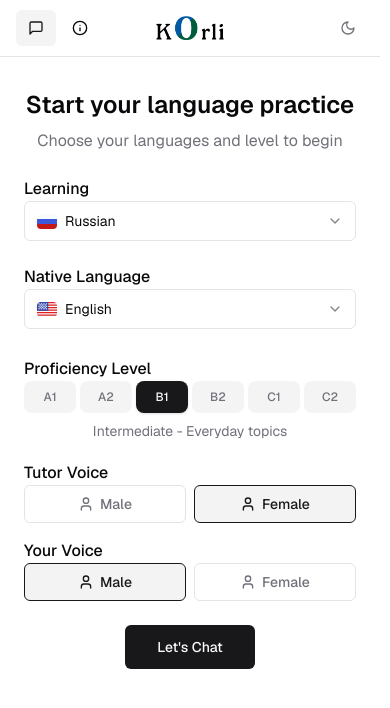
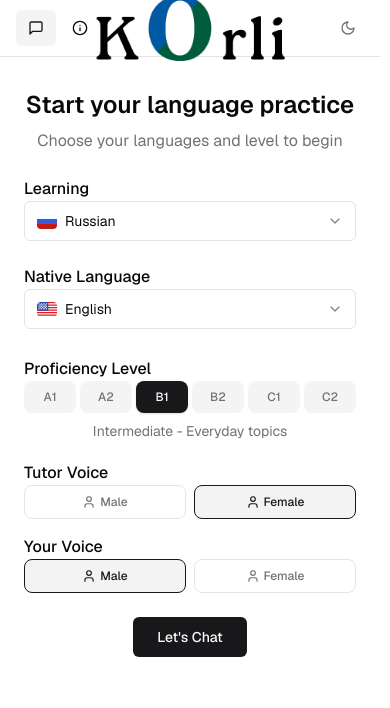
Before and after one commit to wiggam/korli-fe, a Next.js app: page / in a window 390 px wide. Shown: the top 708 px of the page. Built offline with nearby package versions, Linux system fonts and the light colour scheme.

Commit message:
chore(app): fix responsive chat input, console warning

```diff
--- a/components/configuration-form.tsx
+++ b/components/configuration-form.tsx
@@ -69,14 +69,14 @@ function GenderButton({
 			type="button"
 			onClick={onClick}
 			className={cn(
-				'flex flex-1 items-center justify-center gap-1.5 rounded-md border px-3 py-2 transition-all',
+				'flex flex-1 items-center justify-center gap-1 sm:gap-1.5 rounded-lg border px-2 py-2 sm:px-3 sm:py-3 transition-all',
 				selected
 					? 'border-primary bg-primary/5 text-primary'
 					: 'border-border bg-background text-muted-foreground hover:border-muted-foreground/50 hover:bg-muted/50'
 			)}
 		>
-			<User className={cn('h-4 w-4', selected && 'text-primary')} />
-			<span className="text-sm font-medium">{label}</span>
+			<User className={cn('h-3.5 w-3.5 sm:h-4 sm:w-4', selected && 'text-primary')} />
+			<span className="text-xs sm:text-sm font-medium">{label}</span>
 		</button>
 	);
 }
@@ -256,8 +256,7 @@ export function ConfigurationForm({
 					<Button
 						type="submit"
 						disabled={isStarting}
-						size="lg"
-						className="px-8"
+						className="h-10 sm:h-11 px-6 sm:px-8 text-sm sm:text-base"
 					>
 						{isStarting ? 'Starting...' : "Let's Chat"}
 					</Button>
--- a/components/korli-header.tsx
+++ b/components/korli-header.tsx
@@ -55,7 +55,8 @@ export function KorliHeader() {
 							alt="Korli"
 							width={80}
 							height={28}
-							className="h-6 w-auto sm:h-7 dark:hidden"
+							className="h-6 sm:h-7 dark:hidden"
+							style={{ width: 'auto', height: 'auto' }}
 							priority
 						/>
 						{/* Dark mode logo */}
@@ -64,7 +65,8 @@ export function KorliHeader() {
 							alt="Korli"
 							width={80}
 							height={28}
-							className="hidden h-6 w-auto sm:h-7 dark:block"
+							className="hidden h-6 sm:h-7 dark:block"
+							style={{ width: 'auto', height: 'auto' }}
 							priority
 						/>
 					</Link>
```
